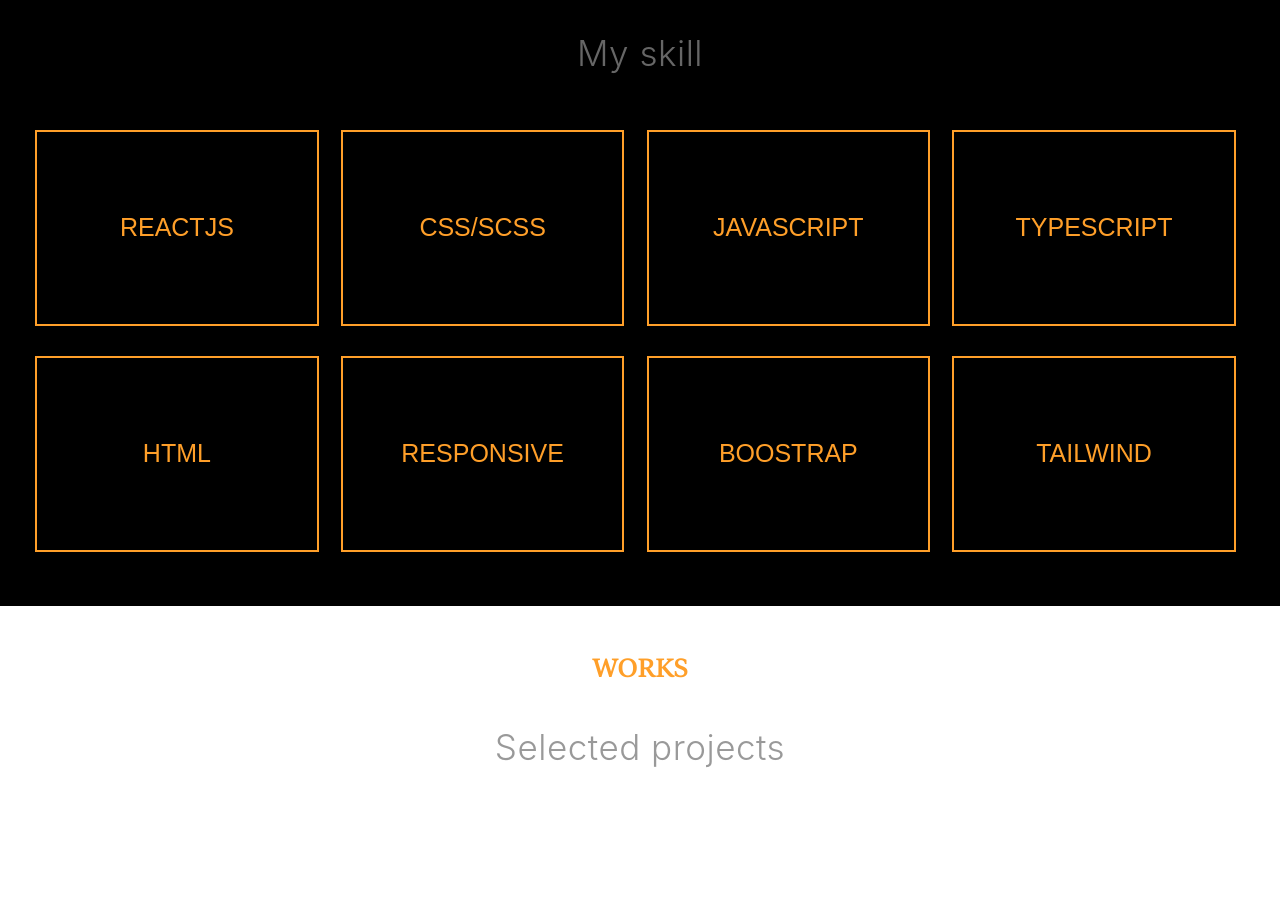
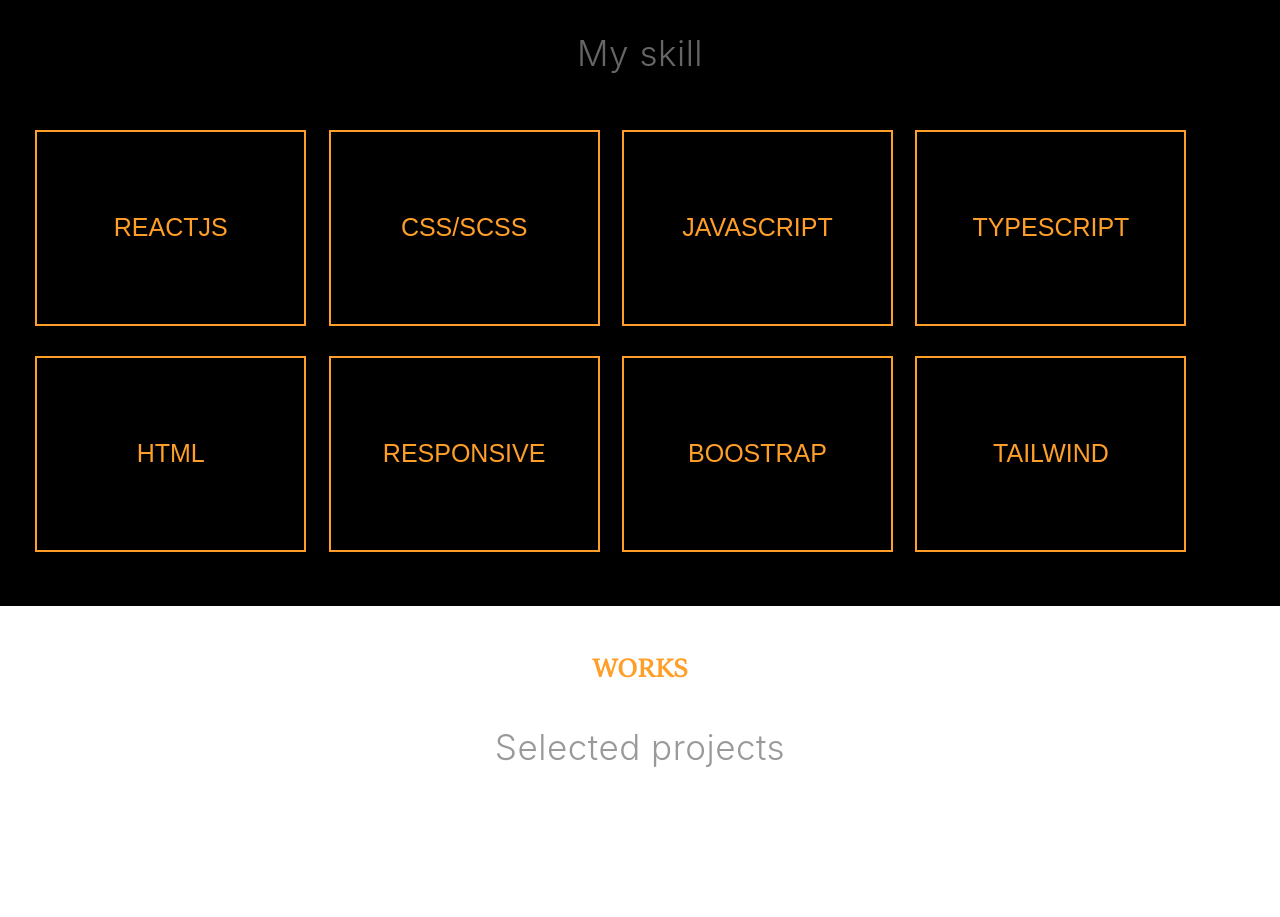
Before and after one commit to MaiThuy0810/Porfolio, a React (Create React App) app: page / in a window 1280 px wide. Shown: the part 2000-2917 px from the top of the page. Built offline with nearby package versions, Linux system fonts and the light colour scheme.

Commit message:
fix hidden source

```diff
--- a/package.json
+++ b/package.json
@@ -22,7 +22,7 @@
   },
   "scripts": {
     "start": "react-scripts start",
-    "build": "react-scripts build",
+    "build": "GENERATE_SOURCEMAP=false react-scripts build",
     "test": "react-scripts test",
     "eject": "react-scripts eject"
   },
--- a/src/pages/HomePage/Component/Skills/style.js
+++ b/src/pages/HomePage/Component/Skills/style.js
@@ -27,9 +27,17 @@
   flex: 0 0 23%;
   font-size: 20px;
   /* padding: 0px 2px; */
+  ${device.desktop} {
+    flex: 0 0 22% !important;
+  }
   ${device.tablet} {
+    flex: 0 0 22% !important;
   }
   ${device.mobile} {
+    flex: 0 0 21%;
+  }
+  ${device.smallMobile} {
+    flex: 0 0 20%;
   }
 
   .hover {
```
